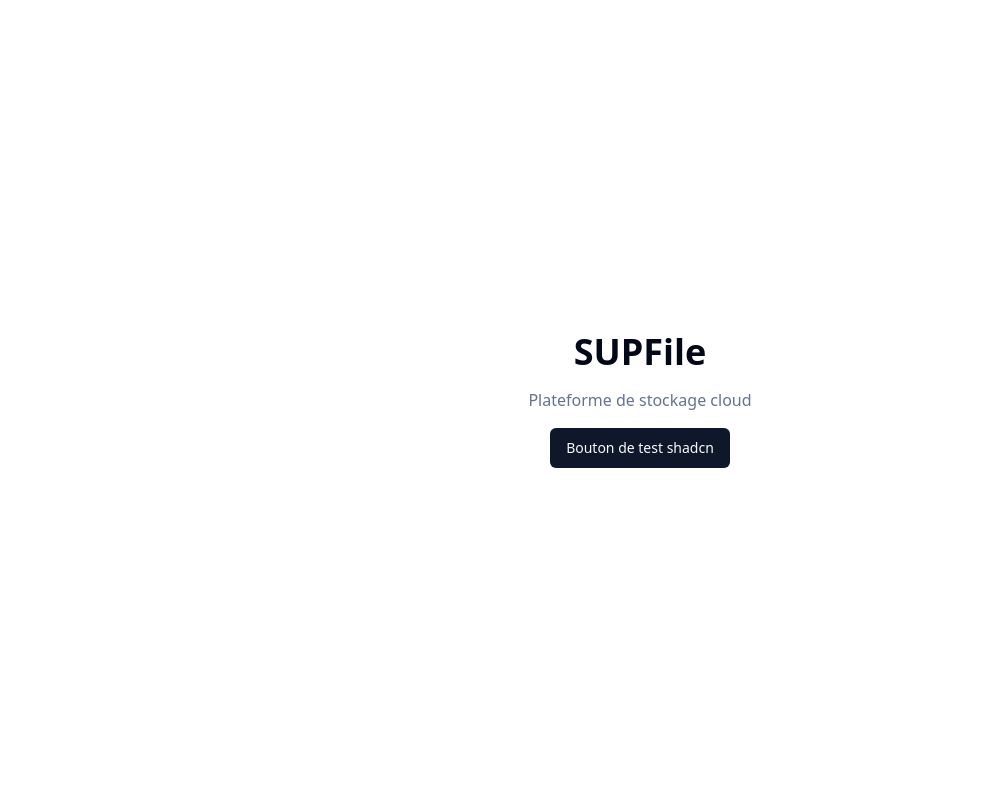
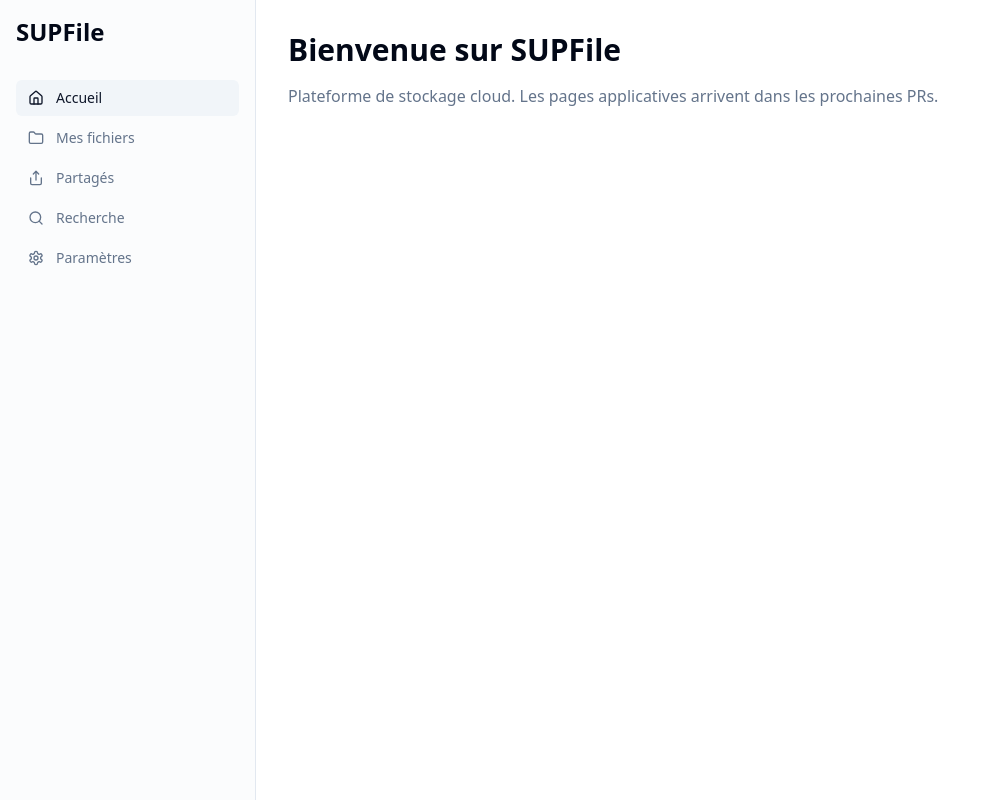
Before and after one commit to zenderw/supfile, a React (Vite) app in the folder apps/web/: page / in a window 1280 px wide. Shown: the whole page, without its empty margins (0-983 px from the left). Built offline with nearby package versions, Linux system fonts and the light colour scheme.

Commit message:
feat(web): wrapping de l'app dans QueryClientProvider et RouterProvider

```diff
--- a/apps/web/src/App.tsx
+++ b/apps/web/src/App.tsx
@@ -1,13 +1,22 @@
-import { Button } from '@/components/ui/button';
+import { QueryClient, QueryClientProvider } from '@tanstack/react-query';
+import { RouterProvider } from 'react-router-dom';
+
+import { router } from './router';
+
+const queryClient = new QueryClient({
+  defaultOptions: {
+    queries: {
+      retry: 1,
+      refetchOnWindowFocus: false,
+      staleTime: 30 * 1000,
+    },
+  },
+});
 
 export function App() {
   return (
-    <div className="min-h-screen flex items-center justify-center bg-background text-foreground">
-      <div className="text-center space-y-4">
-        <h1 className="text-4xl font-bold">SUPFile</h1>
-        <p className="text-muted-foreground">Plateforme de stockage cloud</p>
-        <Button>Bouton de test shadcn</Button>
-      </div>
-    </div>
+    <QueryClientProvider client={queryClient}>
+      <RouterProvider router={router} />
+    </QueryClientProvider>
   );
 }
```
